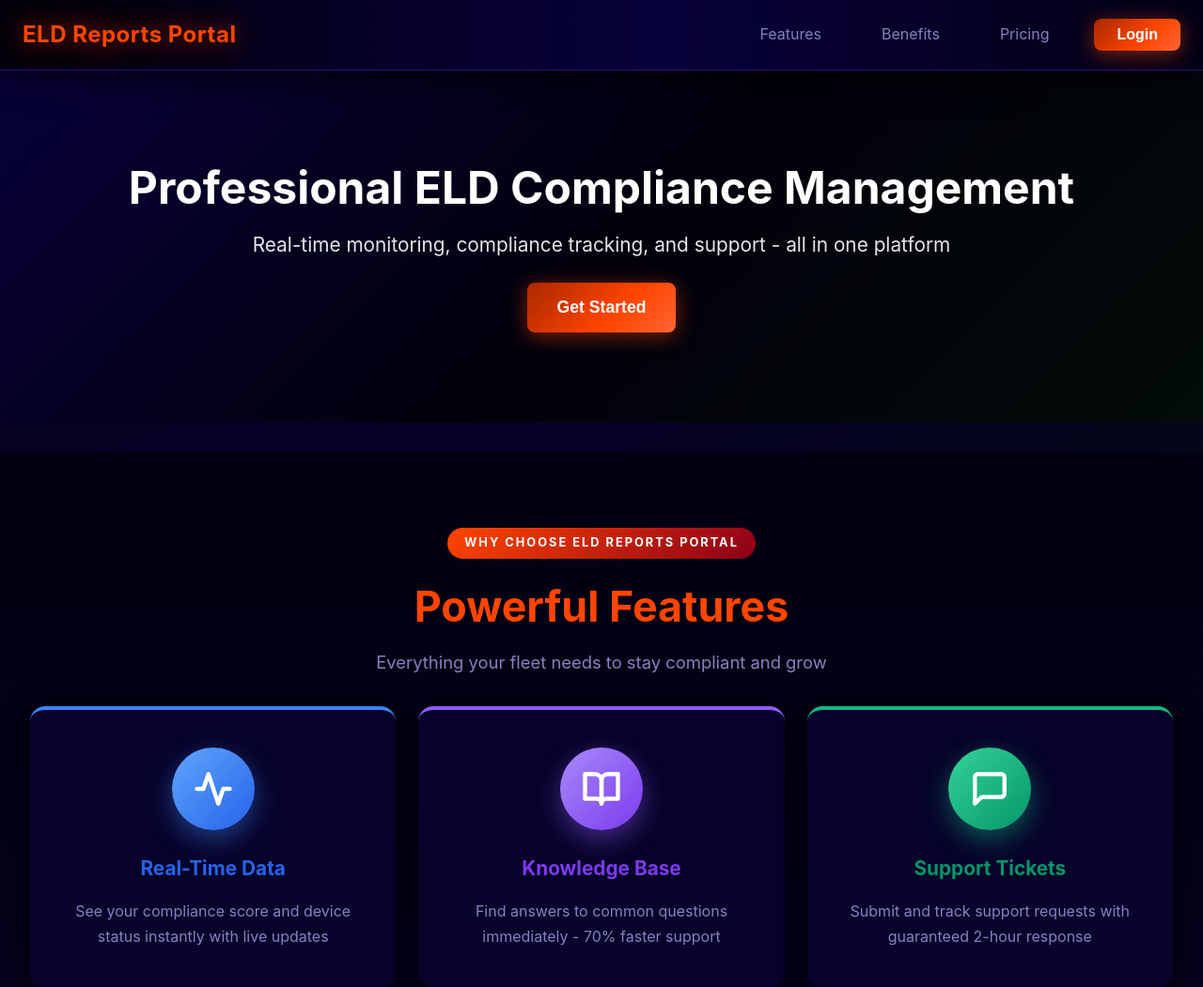
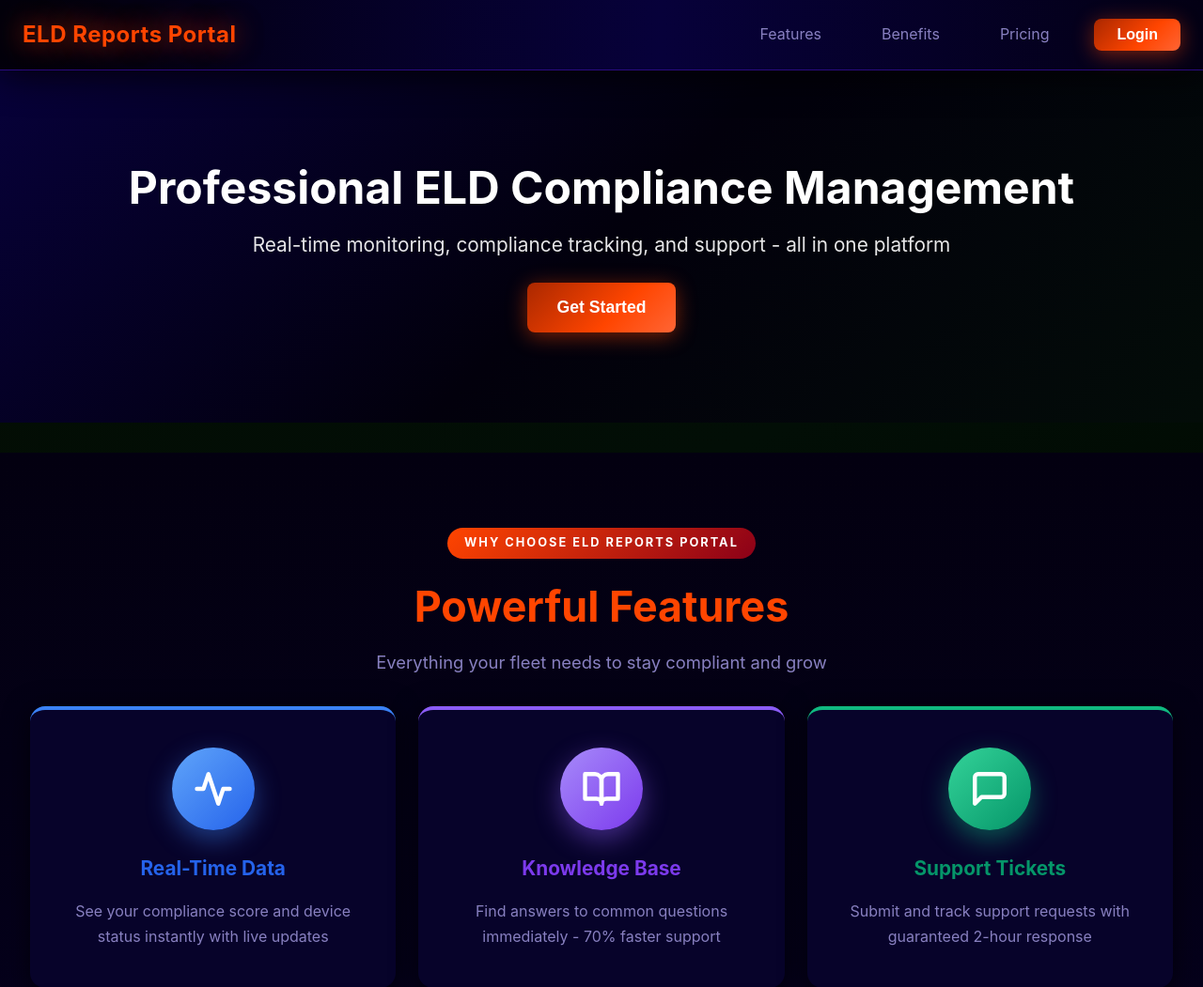
Before and after one commit to mardriddinqosimov-hub/ELD-Customer-Portal, a Flask app: page / in a window 1280 px wide. Shown: the top 1051 px of the page at 94% size. Run offline with Flask 3, Linux system fonts and the light colour scheme.

Commit message:
style: change body background to Uranium dark gradient
Co-Authored-By: Claude Sonnet 4.6 <noreply@anthropic.com>

```diff
--- a/static/css/style.css
+++ b/static/css/style.css
@@ -1873,7 +1873,7 @@ main {
 
 /* ── Page ── */
 body {
-    background: linear-gradient(160deg, #04011E 0%, #060226 55%, #030C08 100%) !important;
+    background: linear-gradient(160deg, #010801 0%, #030D04 30%, #020E06 60%, #010A02 85%, #000500 100%) !important;
     color: var(--text-primary);
     min-height: 100vh;
 }
```
